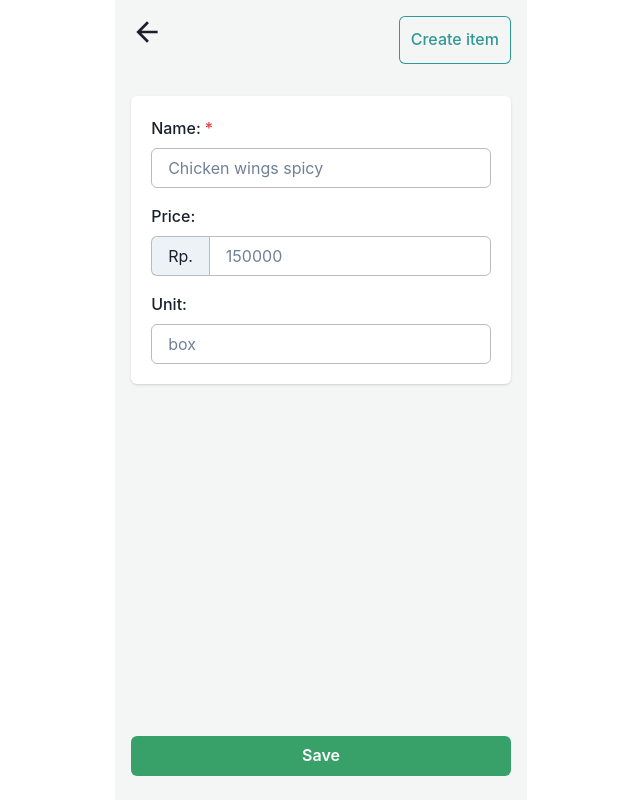
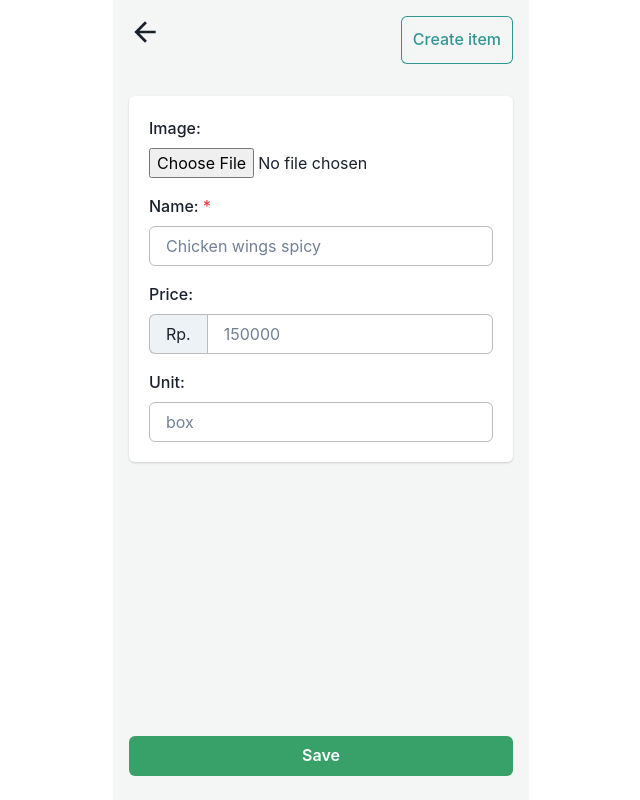
Before and after one commit to isselin28/digital-cashier-client, a React (Create React App) app: page /create in a window 1280 px wide. Shown: the whole page, without its empty margins (319-959 px from the left). Built offline with nearby package versions, Linux system fonts and the light colour scheme.

Commit message:
upload and display image in Create page

```diff
--- a/src/pages/Create.js
+++ b/src/pages/Create.js
@@ -13,6 +13,8 @@ import {
   Spacer,
   Card,
   CardBody,
+  Image,
+  Box,
 } from "@chakra-ui/react";
 import { ArrowBackIcon } from "@chakra-ui/icons";
 import StyledFlex from "../components/StyledFlex";
@@ -22,6 +24,7 @@ export default function Create() {
     name: "",
     price: 0,
     unit: "-",
+    image: "",
   });
   const navigate = useNavigate();
 
@@ -65,6 +68,30 @@ export default function Create() {
           <Card>
             <CardBody>
               <Stack spacing="4">
+                {form.image && (
+                  <Image
+                    alt="img"
+                    borderRadius="full"
+                    boxSize="150px"
+                    src={form.image}
+                    fit="cover"
+                  />
+                )}
+                <div>
+                  <FormLabel requiredIndicator>Image:</FormLabel>
+                  <Box>
+                    <input
+                      type="file"
+                      accept="image/*"
+                      onChange={(e) =>
+                        setForm({
+                          ...form,
+                          image: URL.createObjectURL(e.target.files[0]),
+                        })
+                      }
+                    />
+                  </Box>
+                </div>
                 <div>
                   <FormLabel optionalIndicator>Name:</FormLabel>
                   <Input
```
